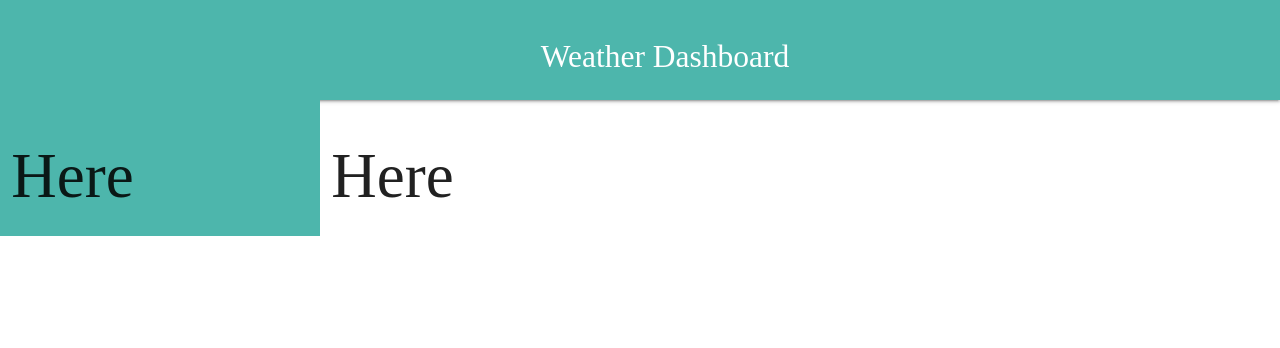
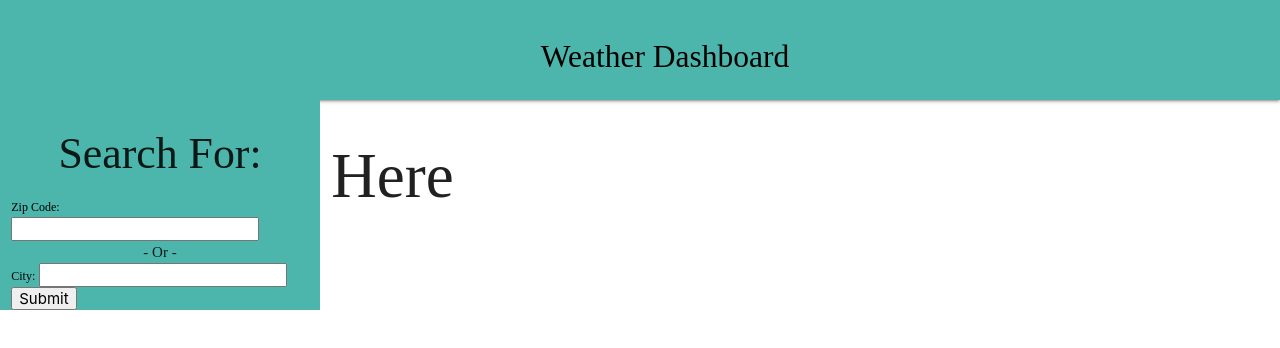
Before and after one commit to lordozland/Weather-Monster, a plain HTML site: page index.html in a window 1280 px wide. Drawn offline with nearby package versions, Linux system fonts and the light colour scheme; a web font is replaced by a local one.

Commit message:
always committed to the THUNDAgit add .git add .

```diff
--- a/assets/css/style.css
+++ b/assets/css/style.css
@@ -4,6 +4,7 @@
 
 nav {
     height: 100px;
+    font-size: 500%;
 }
 
 .brand-logo {
--- a/index.html
+++ b/index.html
@@ -15,14 +15,22 @@
 
     <nav>
         <div class="nav-wrapper #4db6ac teal lighten-2">
-          <a class="brand-logo center">Weather Dashboard</a>
+          <a class="brand-logo center black-text">Weather Dashboard</a>
         </div>
     </nav>
 
         <div class="row">
             <!-- Side Left -->
             <div class="col s3 m3 l3 #4db6ac teal lighten-2">
-                <h1>Here</h1>
+                <h3 class="center">Search For:</h3>
+                <form action="">
+                    <label for="zipCode" class="black-text">Zip Code:</label>
+                    <input type="zip" id="zipCode" name="zipCode">
+                    <div class="center">- Or -</div>
+                    <label for="city" class="black-text">City:</label>
+                    <input type="city" id="city" name="city">
+                    <input type="submit" value="Submit">
+                </form>
             </div>
 
             <!-- Side Right -->
```
